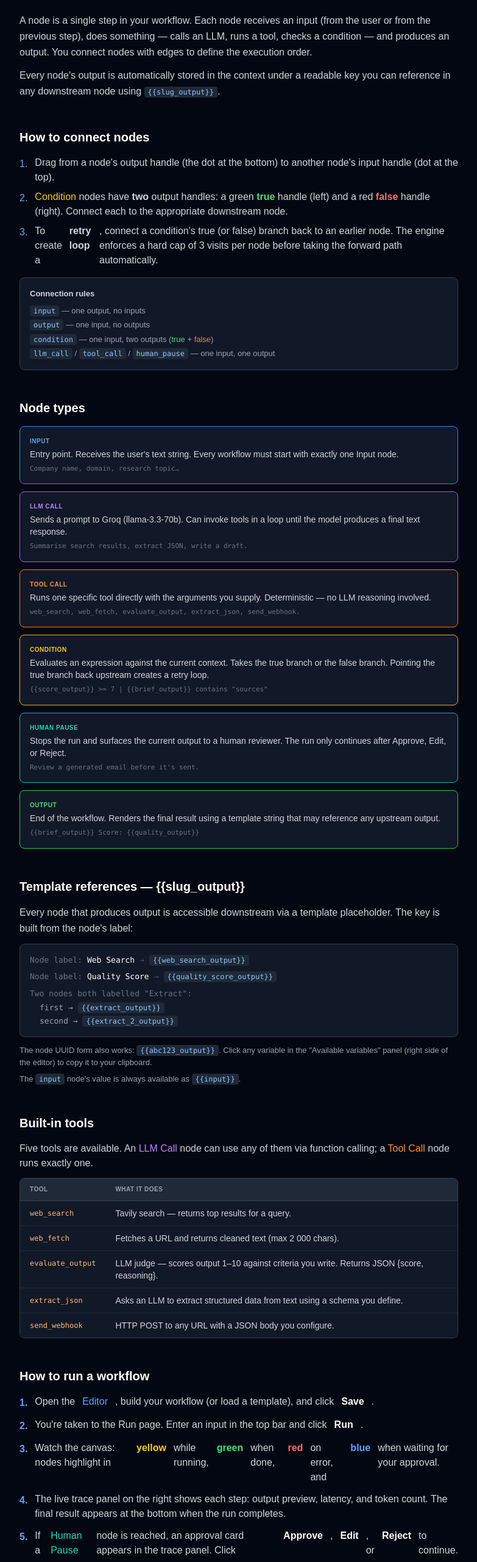
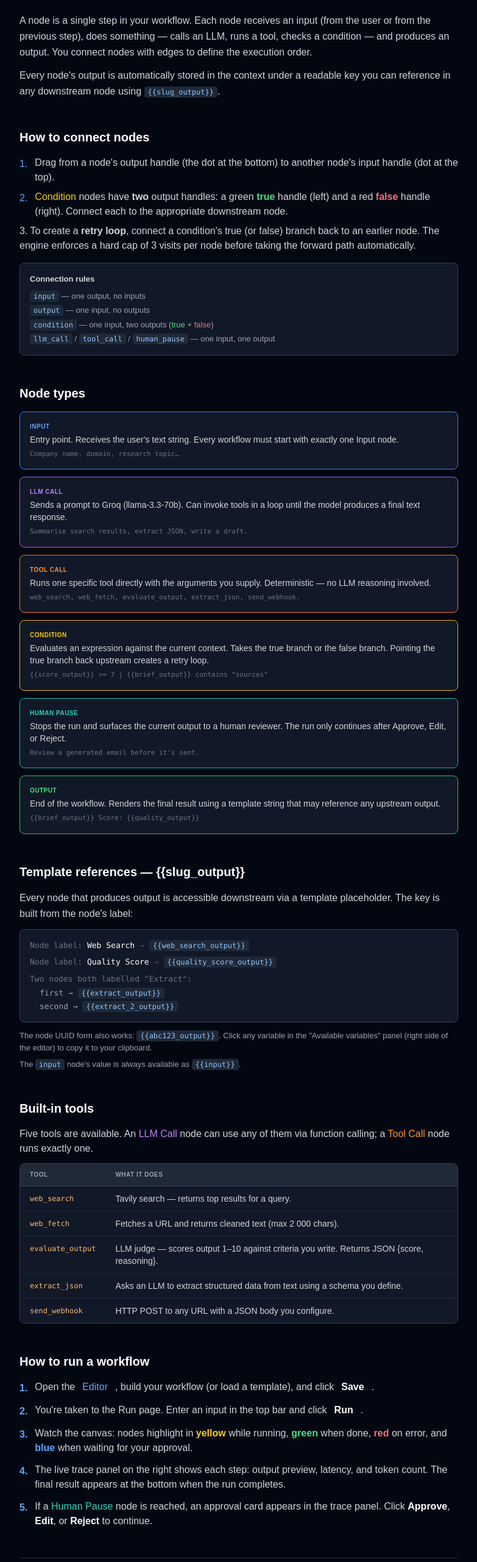
Before and after one commit to trinayanswarup/agentflow-studio, a Next.js app: page /how-it-works in a window 1280 px wide. Shown: the part 235-2797 px from the top of the page at 61% size, without its empty margins (248-1031 px from the left). Built offline with nearby package versions, Linux system fonts and the light colour scheme.

Commit message:
Session 9 - Updates

```diff
--- a/app/how-it-works/page.tsx
+++ b/app/how-it-works/page.tsx
@@ -4,7 +4,7 @@ const NODE_TYPES = [
   {
     type: 'Input',
     color: 'border-blue-500 text-blue-400',
-    description: 'Entry point. Receives the user\'s text string. Every workflow must start with exactly one Input node.',
+    description: "Entry point. Receives the user's text string. Every workflow must start with exactly one Input node.",
     example: 'Company name, domain, research topic…',
   },
   {
@@ -28,8 +28,8 @@ const NODE_TYPES = [
   {
     type: 'Human Pause',
     color: 'border-teal-500 text-teal-400',
-    description: 'Stops the run and surfaces the current output to a human reviewer. The run only continues after Approve, Edit, or Reject.',
-    example: 'Review a generated email before it\'s sent.',
+    description: "Stops the run and surfaces the current output to a human reviewer. The run only continues after Approve, Edit, or Reject.",
+    example: "Review a generated email before it's sent.",
   },
   {
     type: 'Output',
@@ -88,8 +88,8 @@ export default function HowItWorksPage() {
             execution order.
           </p>
           <p className="mt-3 text-gray-300 leading-relaxed">
-            Every node's output is automatically stored in the context under a readable key you
-            can reference in any downstream node using <Code>{'{{slug_output}}'}</Code>.
+            Every node&apos;s output is automatically stored in the context under a readable key
+            you can reference in any downstream node using <Code>{'{{slug_output}}'}</Code>.
           </p>
         </Section>
 
@@ -98,23 +98,23 @@ export default function HowItWorksPage() {
           <ul className="space-y-2 text-gray-300">
             <li className="flex gap-3">
               <span className="mt-0.5 text-blue-400">1.</span>
-              Drag from a node's output handle (the dot at the bottom) to another node's input
-              handle (dot at the top).
+              Drag from a node&apos;s output handle (the dot at the bottom) to another
+              node&apos;s input handle (dot at the top).
             </li>
             <li className="flex gap-3">
               <span className="mt-0.5 text-blue-400">2.</span>
               <span>
                 <span className="text-yellow-400 font-medium">Condition</span> nodes have{' '}
-                <strong>two</strong> output handles: a green <span className="text-green-400 font-semibold">true</span> handle (left) and a red{' '}
-                <span className="text-red-400 font-semibold">false</span> handle (right). Connect
-                each to the appropriate downstream node.
+                <strong>two</strong> output handles: a green{' '}
+                <span className="text-green-400 font-semibold">true</span> handle (left) and a
+                red <span className="text-red-400 font-semibold">false</span> handle (right).
+                Connect each to the appropriate downstream node.
               </span>
             </li>
-            <li className="flex gap-3">
-              <span className="mt-0.5 text-blue-400">3.</span>
-              To create a <strong>retry loop</strong>, connect a condition's true (or false)
-              branch back to an earlier node. The engine enforces a hard cap of 3 visits per node
-              before taking the forward path automatically.
+            <li>
+              3. To create a <strong>retry loop</strong>, connect a condition&apos;s true (or
+              false) branch back to an earlier node. The engine enforces a hard cap of 3 visits
+              per node before taking the forward path automatically.
             </li>
           </ul>
 
@@ -123,7 +123,11 @@ export default function HowItWorksPage() {
             <ul className="space-y-1">
               <li><Code>input</Code> — one output, no inputs</li>
               <li><Code>output</Code> — one input, no outputs</li>
-              <li><Code>condition</Code> — one input, two outputs (<span className="text-green-400">true</span> + <span className="text-red-400">false</span>)</li>
+              <li>
+                <Code>condition</Code> — one input, two outputs (
+                <span className="text-green-400">true</span> +{' '}
+                <span className="text-red-400">false</span>)
+              </li>
               <li><Code>llm_call</Code> / <Code>tool_call</Code> / <Code>human_pause</Code> — one input, one output</li>
             </ul>
           </div>
@@ -151,7 +155,7 @@ export default function HowItWorksPage() {
         <Section title="Template references — {{slug_output}}">
           <p className="text-gray-300 leading-relaxed">
             Every node that produces output is accessible downstream via a template placeholder.
-            The key is built from the node's label:
+            The key is built from the node&apos;s label:
           </p>
           <div className="mt-3 rounded-lg border border-gray-700 bg-gray-900 p-4 font-mono text-[13px] space-y-2">
             <div>
@@ -167,7 +171,7 @@ export default function HowItWorksPage() {
               <Code>{'{{quality_score_output}}'}</Code>
             </div>
             <div>
-              <span className="text-gray-500">Two nodes both labelled "Extract":</span>
+              <span className="text-gray-500">Two nodes both labelled &quot;Extract&quot;:</span>
               <div className="mt-1 pl-4 space-y-0.5">
                 <div><span className="text-gray-400">first →</span> <Code>{'{{extract_output}}'}</Code></div>
                 <div><span className="text-gray-400">second →</span> <Code>{'{{extract_2_output}}'}</Code></div>
@@ -175,19 +179,21 @@ export default function HowItWorksPage() {
             </div>
           </div>
           <p className="mt-3 text-[13px] text-gray-400">
-            The node UUID form also works: <Code>{'{{abc123_output}}'}</Code>. Click any variable in
-            the "Available variables" panel (right side of the editor) to copy it to your clipboard.
+            The node UUID form also works: <Code>{'{{abc123_output}}'}</Code>. Click any variable
+            in the &quot;Available variables&quot; panel (right side of the editor) to copy it to
+            your clipboard.
           </p>
           <p className="mt-2 text-[13px] text-gray-400">
-            The <Code>input</Code> node's value is always available as <Code>{'{{input}}'}</Code>.
+            The <Code>input</Code> node&apos;s value is always available as{' '}
+            <Code>{'{{input}}'}</Code>.
           </p>
         </Section>
 
         {/* Tools */}
         <Section title="Built-in tools">
           <p className="mb-3 text-gray-300">
-            Five tools are available. An <span className="text-purple-400">LLM Call</span> node can
-            use any of them via function calling; a{' '}
+            Five tools are available. An <span className="text-purple-400">LLM Call</span> node
+            can use any of them via function calling; a{' '}
             <span className="text-orange-400">Tool Call</span> node runs exactly one.
           </p>
           <div className="rounded-lg border border-gray-700 overflow-hidden">
@@ -221,17 +227,19 @@ export default function HowItWorksPage() {
             </li>
             <li className="flex gap-3">
               <span className="mt-0.5 flex-shrink-0 font-semibold text-blue-400">2.</span>
-              You're taken to the Run page. Enter an input in the top bar and click{' '}
+              You&apos;re taken to the Run page. Enter an input in the top bar and click{' '}
               <strong className="text-white">Run</strong>.
             </li>
             <li className="flex gap-3">
               <span className="mt-0.5 flex-shrink-0 font-semibold text-blue-400">3.</span>
+              <p>
                 Watch the canvas: nodes highlight in{' '}
                 <span className="font-semibold text-yellow-400">yellow</span> while running,{' '}
                 <span className="font-semibold text-green-400">green</span> when done,{' '}
                 <span className="font-semibold text-red-400">red</span> on error, and{' '}
                 <span className="font-semibold text-blue-400">blue</span> when waiting for your
                 approval.
+              </p>
             </li>
             <li className="flex gap-3">
               <span className="mt-0.5 flex-shrink-0 font-semibold text-blue-400">4.</span>
@@ -240,11 +248,13 @@ export default function HowItWorksPage() {
             </li>
             <li className="flex gap-3">
               <span className="mt-0.5 flex-shrink-0 font-semibold text-blue-400">5.</span>
+              <p>
                 If a <span className="text-teal-400">Human Pause</span> node is reached, an
                 approval card appears in the trace panel. Click{' '}
                 <strong className="text-white">Approve</strong>,{' '}
                 <strong className="text-white">Edit</strong>, or{' '}
                 <strong className="text-white">Reject</strong> to continue.
+              </p>
             </li>
           </ol>
         </Section>
```
Lines whose indentation alone changed are shown as unchanged.
